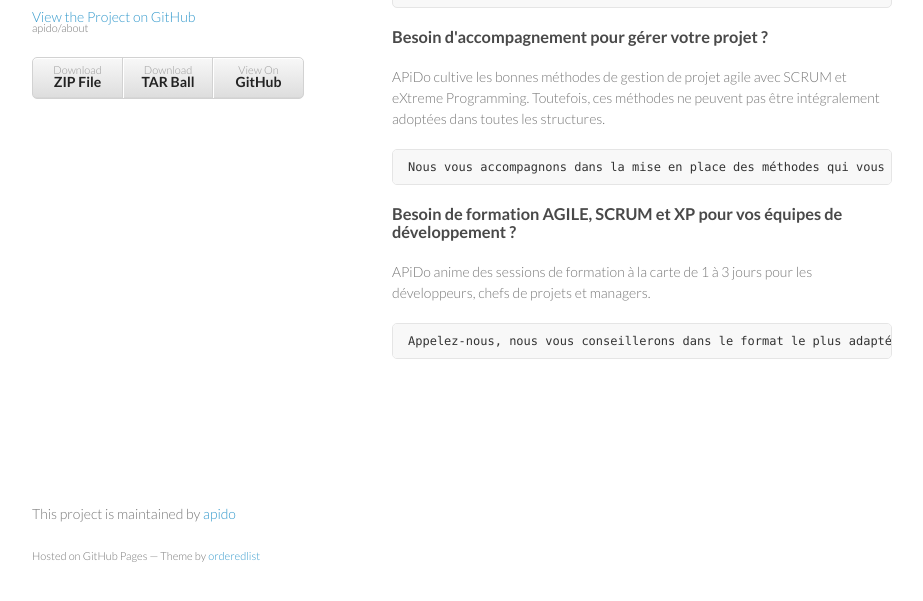
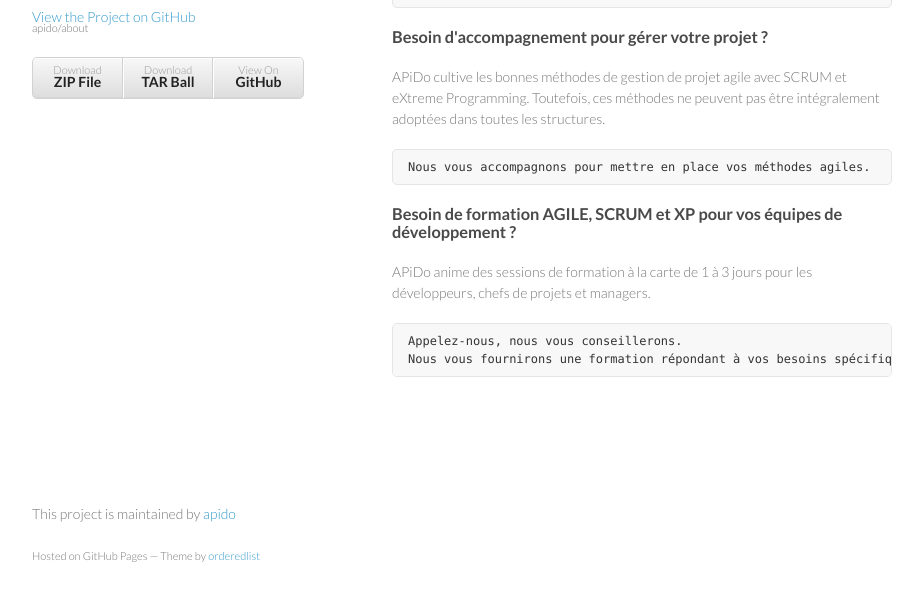
Before and after one commit to apido/about, a plain HTML site: page index.html in a window 1280 px wide. Shown: the part 165-766 px from the top of the page, without its empty margins (178-1101 px from the left). Drawn offline with Linux system fonts and the light colour scheme.

Commit message:
Fix too long sentences for code like display.

```diff
--- a/index.html
+++ b/index.html
@@ -40,14 +40,16 @@
 <p>APiDo cultive les bonnes méthodes de gestion de projet agile avec SCRUM et eXtreme Programming.
 Toutefois, ces méthodes ne peuvent pas être intégralement adoptées dans toutes les structures.</p>
 
-<pre><code>Nous vous accompagnons dans la mise en place des méthodes qui vous conviennent.
+<pre><code>Nous vous accompagnons pour mettre en place vos méthodes agiles.
 </code></pre>
 
 <h3>Besoin de formation AGILE, SCRUM et XP pour vos équipes de développement ?</h3>
 
 <p>APiDo anime des sessions de formation à la carte de 1 à 3 jours pour les développeurs, chefs de projets et managers.</p>
 
-<pre><code>Appelez-nous, nous vous conseillerons dans le format le plus adapté en fonction de vos attentes.</code></pre>
+<pre><code>Appelez-nous, nous vous conseillerons.
+Nous vous fournirons une formation répondant à vos besoins spécifiques.
+</code></pre>
       </section>
       <footer>
         <p>This project is maintained by <a href="https://github.com/apido">apido</a></p>
```
